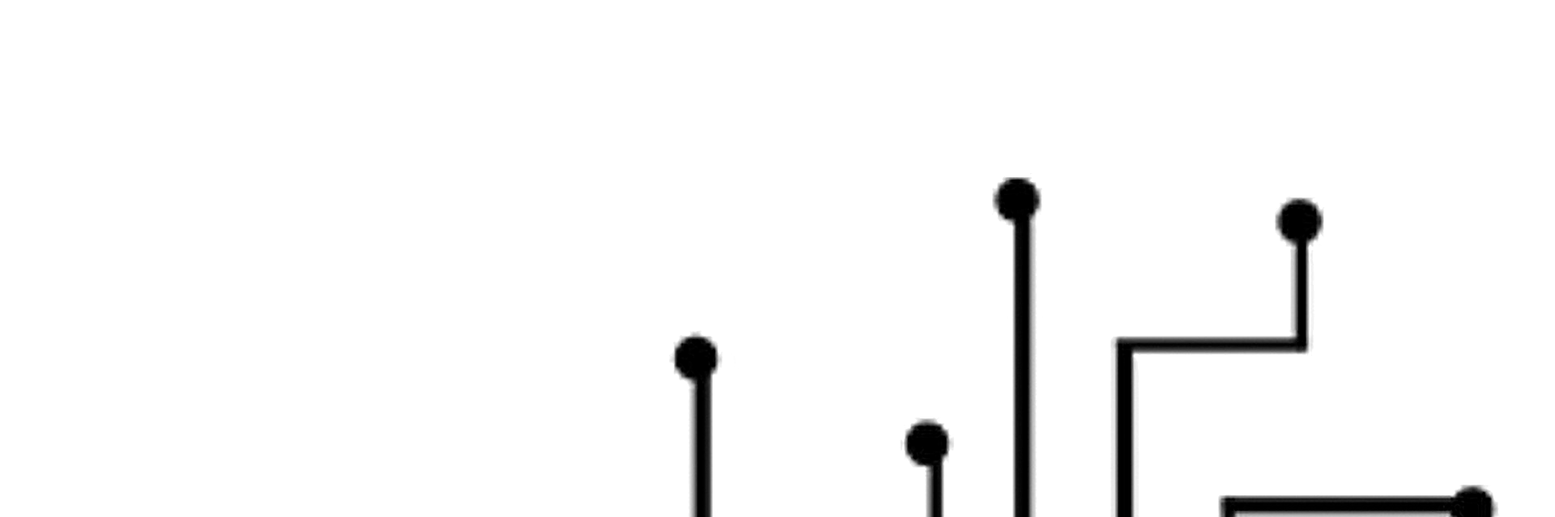
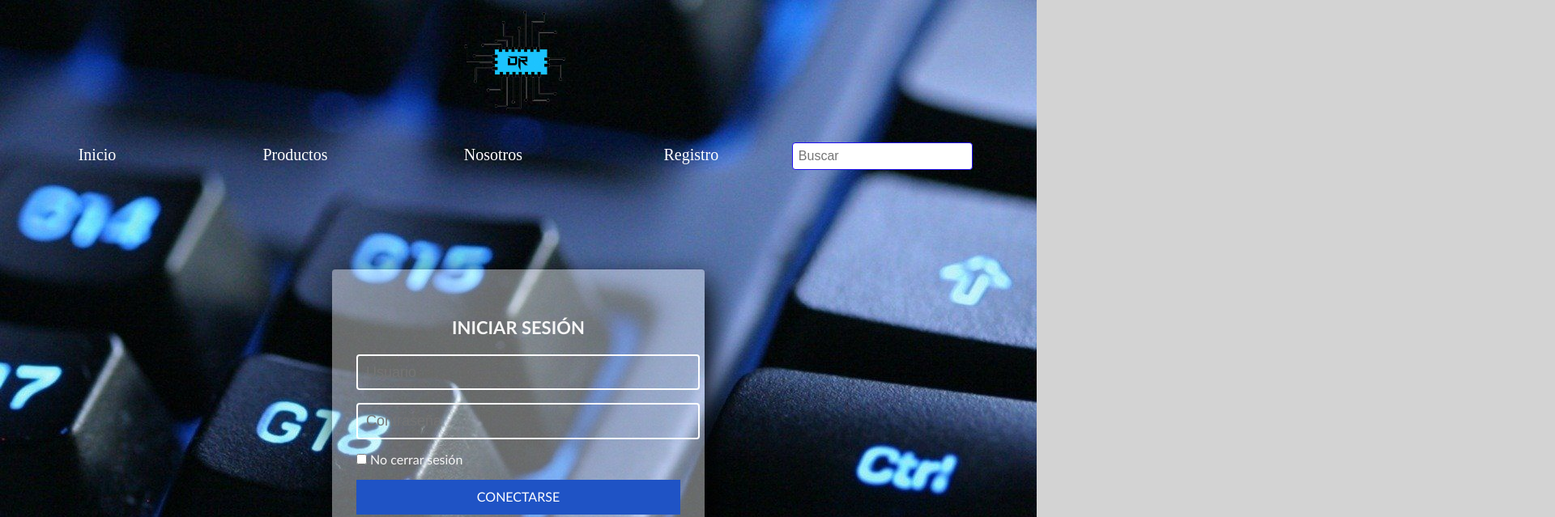
Before and after one commit to EduarDelarosa/hosting, a plain HTML site: page login.html in a window 1280 px wide. Shown: the top 639 px of the page at 81% size, 1920 px wide, since content can reach past the window. Drawn offline with Linux system fonts and the light colour scheme; the site is published under a folder, as on GitHub Pages, so addresses that start at the root find nothing.

Commit message:
Update login.html

```diff
--- a/login.html
+++ b/login.html
@@ -4,8 +4,8 @@
     <meta charset="UTF-8">
     <meta http-equiv="X-UA-Compatible" content="IE=edge">
     <meta name="viewport" content="width=device-width, initial-scale=1.0">
-    <link rel="stylesheet" href="/estilos.css">
-    <link rel="stylesheet" href="/normalize.css">
+    <link rel="stylesheet" href="estilos.css">
+    <link rel="stylesheet" href="normalize.css">
     <title>Login</title>
 </head>
 <body>
```
